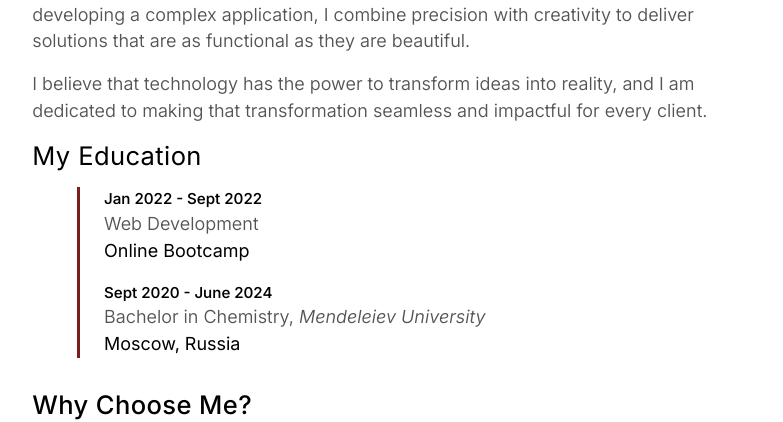
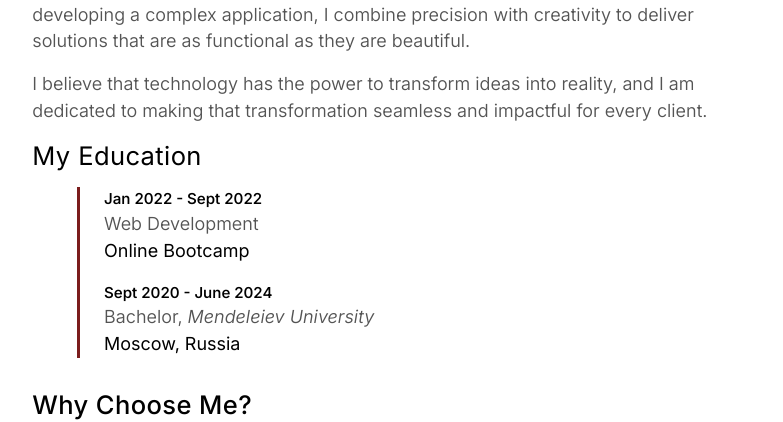
Before and after one commit to hansToussaint/Portfolio, a React (Vite) app: page /about in a window 1280 px wide. Shown: the part 1054-1476 px from the top of the page, without its empty margins (450-1233 px from the left). Built offline with nearby package versions, Linux system fonts and the light colour scheme; a web font is replaced by a local one.

Commit message:
Resume update

```diff
--- a/src/components/ProfileAboutMe.tsx
+++ b/src/components/ProfileAboutMe.tsx
@@ -16,45 +16,70 @@ const ProfileAboutMe: React.FC = () => {
         />
       </Box>
 
-      <Box sx={{
-         mt: 3,
-         maxWidth: "800px",
-         mx: "auto",
-         textAlign:
-         "left"
-         }}>
+      <Box
+        sx={{
+          mt: 3,
+          maxWidth: "800px",
+          mx: "auto",
+          textAlign: "left",
+        }}
+      >
         {/* Section "About Me" */}
         <Typography variant="h1" gutterBottom mb={2}>
           About Me
         </Typography>
         <Typography variant="body1" sx={{ textIndent: "2em" }} mb={2}>
-          I am a dedicated developer with a rich and diverse background that spans design, programming, and project management. My journey in technology is fueled by passion and a constant desire to innovate.
+          I am a dedicated developer with a rich and diverse background that
+          spans design, programming, and project management. My journey in
+          technology is fueled by passion and a constant desire to innovate.
         </Typography>
         <Typography variant="body1" mb={2}>
-          Over the years, I have honed my skills through a variety of projects, from working with dynamic startups to collaborating with established companies. This experience has endowed me with a deep understanding of both creative design and technical implementation.
+          Over the years, I have honed my skills through a variety of projects,
+          from working with dynamic startups to collaborating with established
+          companies. This experience has endowed me with a deep understanding of
+          both creative design and technical implementation.
         </Typography>
         <Typography variant="body1" mb={2}>
-          I thrive on challenges and am continually exploring new technologies and methodologies to elevate my work. Whether it’s crafting a user-friendly interface or developing a complex application, I combine precision with creativity to deliver solutions that are as functional as they are beautiful.
+          I thrive on challenges and am continually exploring new technologies
+          and methodologies to elevate my work. Whether it’s crafting a
+          user-friendly interface or developing a complex application, I combine
+          precision with creativity to deliver solutions that are as functional
+          as they are beautiful.
         </Typography>
         <Typography variant="body1" mb={2}>
-          I believe that technology has the power to transform ideas into reality, and I am dedicated to making that transformation seamless and impactful for every client.
+          I believe that technology has the power to transform ideas into
+          reality, and I am dedicated to making that transformation seamless and
+          impactful for every client.
         </Typography>
 
         {/* Section "My Education" */}
         <Typography variant="h1" gutterBottom mb={2}>
           My Education
         </Typography>
-        <Box sx={{ borderLeft: `3px solid ${theme.palette.common.redColor}`, pl: 3, mb: 4, ml: 5.6 }}>
-         <Box sx={{ mb: 2 }}>
+        <Box
+          sx={{
+            borderLeft: `3px solid ${theme.palette.common.redColor}`,
+            pl: 3,
+            mb: 4,
+            ml: 5.6,
+          }}
+        >
+          <Box sx={{ mb: 2 }}>
             <Typography variant="subtitle2">Jan 2022 - Sept 2022</Typography>
             <Typography>Web Development</Typography>
-            <Typography color="inherit" fontWeight={400}>Online Bootcamp</Typography>
+            <Typography color="inherit" fontWeight={400}>
+              Online Bootcamp
+            </Typography>
           </Box>
 
           <Box sx={{ mb: 2 }}>
             <Typography variant="subtitle2">Sept 2020 - June 2024</Typography>
-            <Typography>Bachelor in Chemistry, <i>Mendeleiev University</i></Typography>
-            <Typography color="inherit" fontWeight={400}>Moscow, Russia</Typography>
+            <Typography>
+              Bachelor, <i>Mendeleiev University</i>
+            </Typography>
+            <Typography color="inherit" fontWeight={400}>
+              Moscow, Russia
+            </Typography>
           </Box>
 
           {/* <Box sx={{ mb: 2 }}>
@@ -68,7 +93,6 @@ const ProfileAboutMe: React.FC = () => {
             <Typography>High School, <i>College Saint Martin de Tours</i></Typography>
             <Typography color="inherit" fontWeight={400}>Port-au-Prince, Haiti</Typography>
           </Box> */}
-
         </Box>
 
         {/* Section "Why Choose Me" */}
@@ -76,13 +100,24 @@ const ProfileAboutMe: React.FC = () => {
           Why Choose Me?
         </Typography>
         <Typography variant="body1" sx={{ textIndent: "2em" }} mb={2}>
-          I bring a unique blend of creativity, technical expertise, and an uncompromising work ethic to every project I undertake. My approach combines innovative thinking with solid technical foundations, ensuring that every solution is not only visually engaging but also robust and efficient.
+          I bring a unique blend of creativity, technical expertise, and an
+          uncompromising work ethic to every project I undertake. My approach
+          combines innovative thinking with solid technical foundations,
+          ensuring that every solution is not only visually engaging but also
+          robust and efficient.
         </Typography>
         <Typography variant="body1" mb={2}>
-          I have a proven track record of delivering projects that exceed expectations by paying close attention to every detail—from initial concept to final execution. I continuously update my skill set with the latest industry trends and best practices, allowing me to offer cutting-edge solutions that are tailored to your specific needs.
+          I have a proven track record of delivering projects that exceed
+          expectations by paying close attention to every detail—from initial
+          concept to final execution. I continuously update my skill set with
+          the latest industry trends and best practices, allowing me to offer
+          cutting-edge solutions that are tailored to your specific needs.
         </Typography>
         <Typography variant="body1" mb={2}>
-          My commitment to clear communication and collaborative problem-solving means that I work closely with clients throughout the process, ensuring that each project reflects their vision while also pushing the boundaries of what’s possible.
+          My commitment to clear communication and collaborative problem-solving
+          means that I work closely with clients throughout the process,
+          ensuring that each project reflects their vision while also pushing
+          the boundaries of what’s possible.
         </Typography>
       </Box>
     </Box>
--- a/src/pages/AboutMe.tsx
+++ b/src/pages/AboutMe.tsx
@@ -9,7 +9,7 @@ const AboutMe: React.FC = () => {
   const isSmallScreen = useMediaQuery(theme.breakpoints.down("md"));
 
   return (
-        <Box sx={{bgcolor: theme.palette.common.white,}}>
+    <Box sx={{ bgcolor: theme.palette.common.white }}>
       <AppMenu activeSection="about" />
       <Box
         sx={{
```
Also changed, not shown: 2 other files (tests, documents, lock files or other folders). Lines whose indentation alone changed are shown as unchanged.
